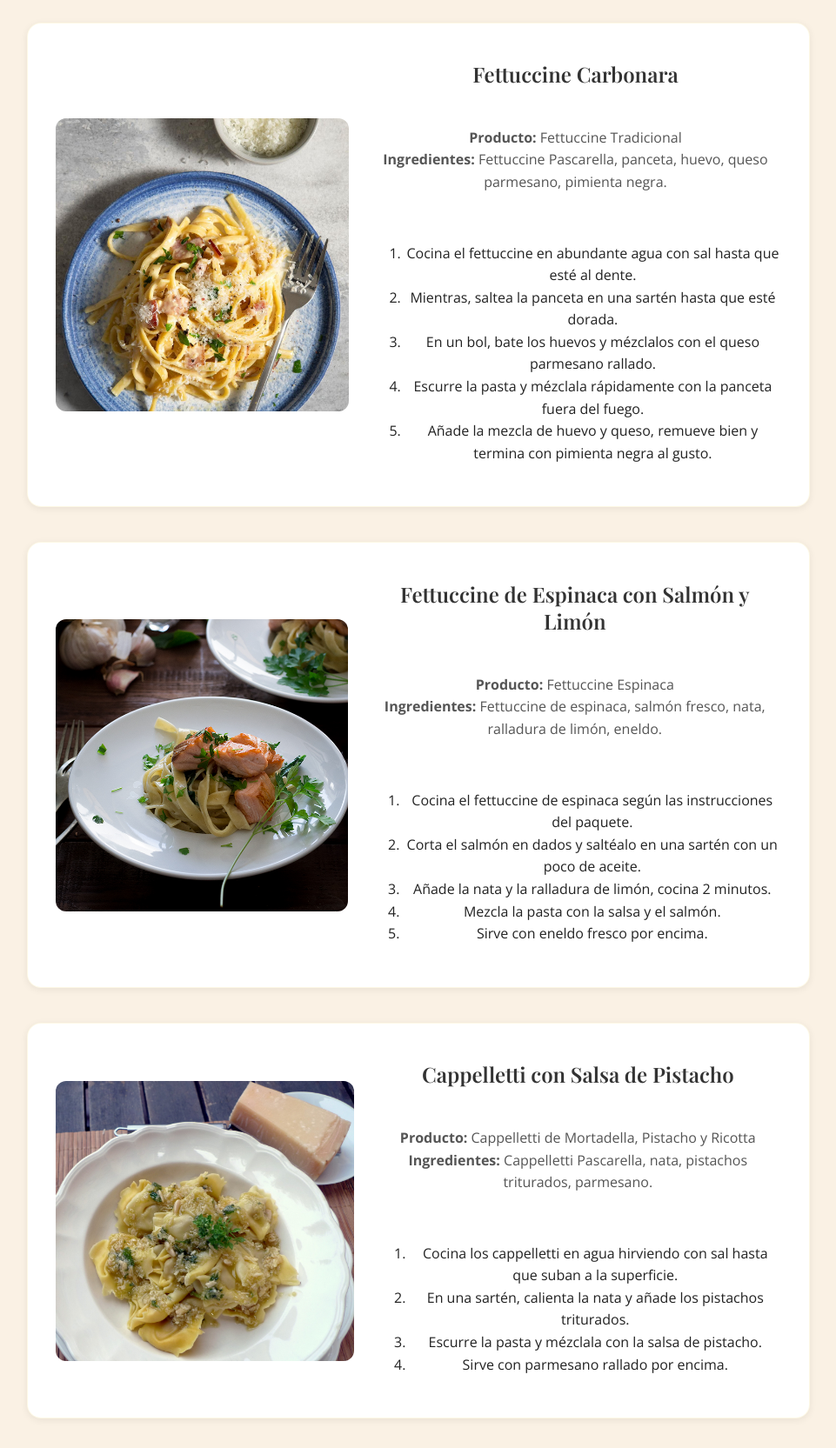
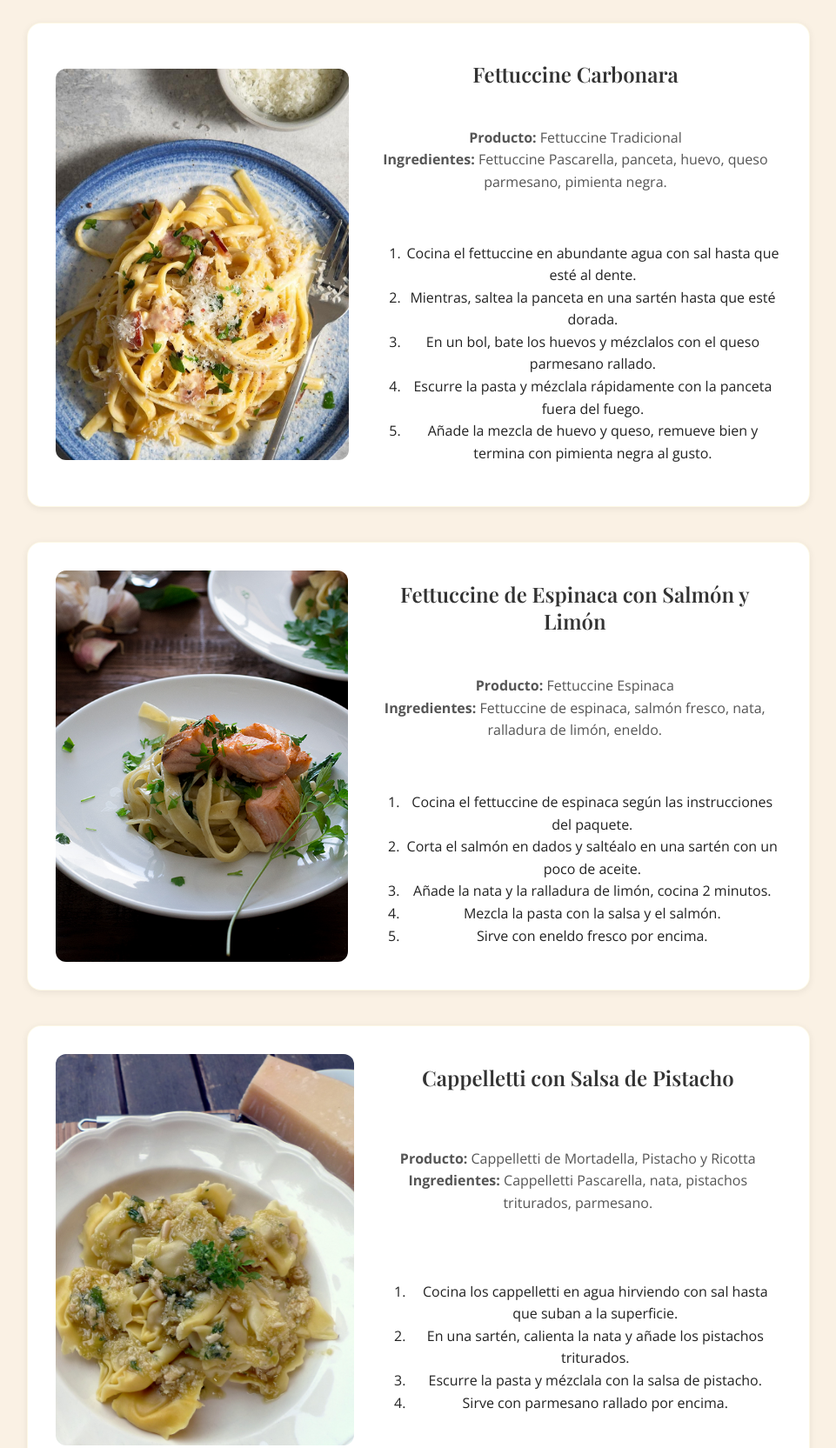
Before and after one commit to Jpandreu/Pascarella, a website: page recetas.html in a window 1280 px wide. Shown: the part 300-1965 px from the top of the page at 87% size, without its empty margins (159-1120 px from the left). Drawn offline with nearby package versions, Linux system fonts and the light colour scheme.

Commit message:
Cambio fotos recetas

```diff
--- a/assets/css/main.css
+++ b/assets/css/main.css
@@ -882,9 +882,6 @@ footer {
 /* Imagen a la izquierda, más pequeña */
 .receta img {
   grid-area: imagen;
-  width: 50px;
-  max-width: 220px;
-  height: 300px;
   border-radius: 12px;
   display: block;
   object-fit: cover;
--- a/recetas.html
+++ b/recetas.html
@@ -44,7 +44,7 @@
     <section class="productos recetas-grid">
       <!-- Receta 1 -->
       <div class="producto receta">
-        <img src="images/recetas/Fettuccine-Carbonara.jpg" alt="Fettuccine Carbonara" style="width:100%;border-radius:12px;">
+        <img src="images/recetas/Fettuccine-Carbonara.jpg" alt="Fettuccine Carbonara" style="width:100%; height: 450px; border-radius:12px;">
         <h3>Fettuccine Carbonara</h3>
         <p>
           <strong>Producto:</strong> Fettuccine Tradicional<br>
@@ -60,7 +60,7 @@
       </div>
       <!-- Receta 2 -->
       <div class="producto receta">
-        <img src="images/recetas/fettuccine-crema-limón-y-salmon.jpg" alt="Fettuccine de Espinaca con Salmón" style="width:100%;border-radius:12px;">
+        <img src="images/recetas/fettuccine-crema-limón-y-salmon.jpg" alt="Fettuccine de Espinaca con Salmón" style="width:100%; height: 450px; border-radius:12px;">
         <h3>Fettuccine de Espinaca con Salmón y Limón</h3>
         <p>
           <strong>Producto:</strong> Fettuccine Espinaca<br>
@@ -76,7 +76,7 @@
       </div>
       <!-- Receta 3 -->
       <div class="producto receta">
-        <img src="images/recetas/cappelletti-rellenos-de-jamon-con-salsa-de-pesto-5.jpg" alt="Cappelletti de Mortadella" style="width:100%;border-radius:12px;">
+        <img src="images/recetas/cappelletti-rellenos-de-jamon-con-salsa-de-pesto-5.jpg" alt="Cappelletti de Mortadella" style="width:100%; height: 450px; border-radius:12px;">
         <h3>Cappelletti con Salsa de Pistacho</h3>
         <p>
           <strong>Producto:</strong> Cappelletti de Mortadella, Pistacho y Ricotta<br>
@@ -91,7 +91,7 @@
       </div>
       <!-- Receta 4 -->
       <div class="producto receta">
-        <img src="images/recetas/Gnocchi cuatro quesos.jpg" alt="Gnocchi cuatro quesos" style="width:100%;border-radius:12px;">
+        <img src="images/recetas/Gnocchi cuatro quesos.jpg" alt="Gnocchi cuatro quesos" style="width:100%; height: 450px; border-radius:12px;">
         <h3>Gnocchi a los Cuatro Quesos</h3>
         <p>
           <strong>Producto:</strong> Gnocchi de Patata<br>
@@ -106,7 +106,7 @@
       </div>
     <!-- Receta 5 -->
       <div class="producto receta">
-     <img src="images/recetas/pasticho-en-la-fuente-de-horno.jpg" alt="Pasticcio italiano" style="width:100%;border-radius:12px;">
+     <img src="images/recetas/pasticho-en-la-fuente-de-horno.jpg" alt="Pasticcio italiano" style="width:100%; height: 450px; border-radius:12px;">
          <h3>Pasticcio Italiano</h3>
             <p>
              <strong>Producto:</strong> Láminas de lasagna Pascarella<br>
```
